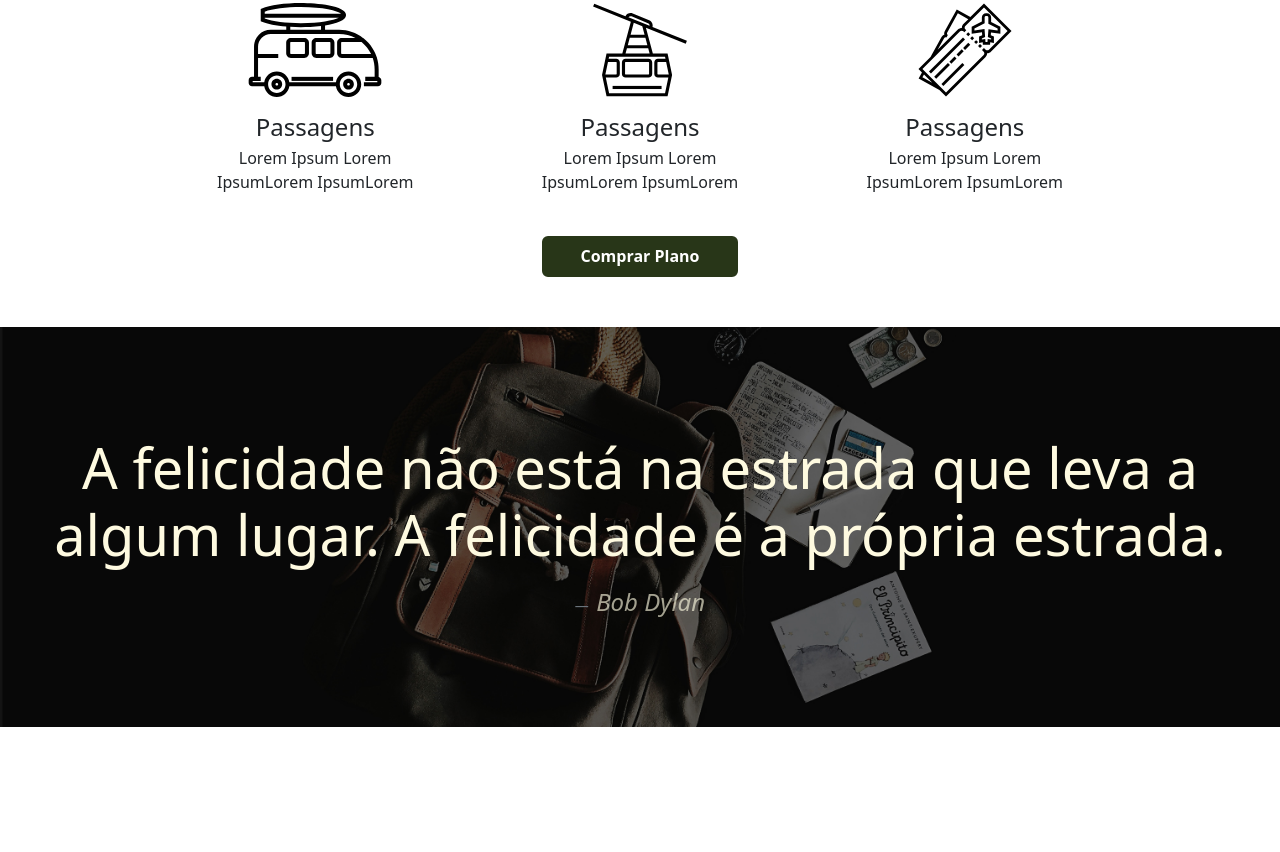
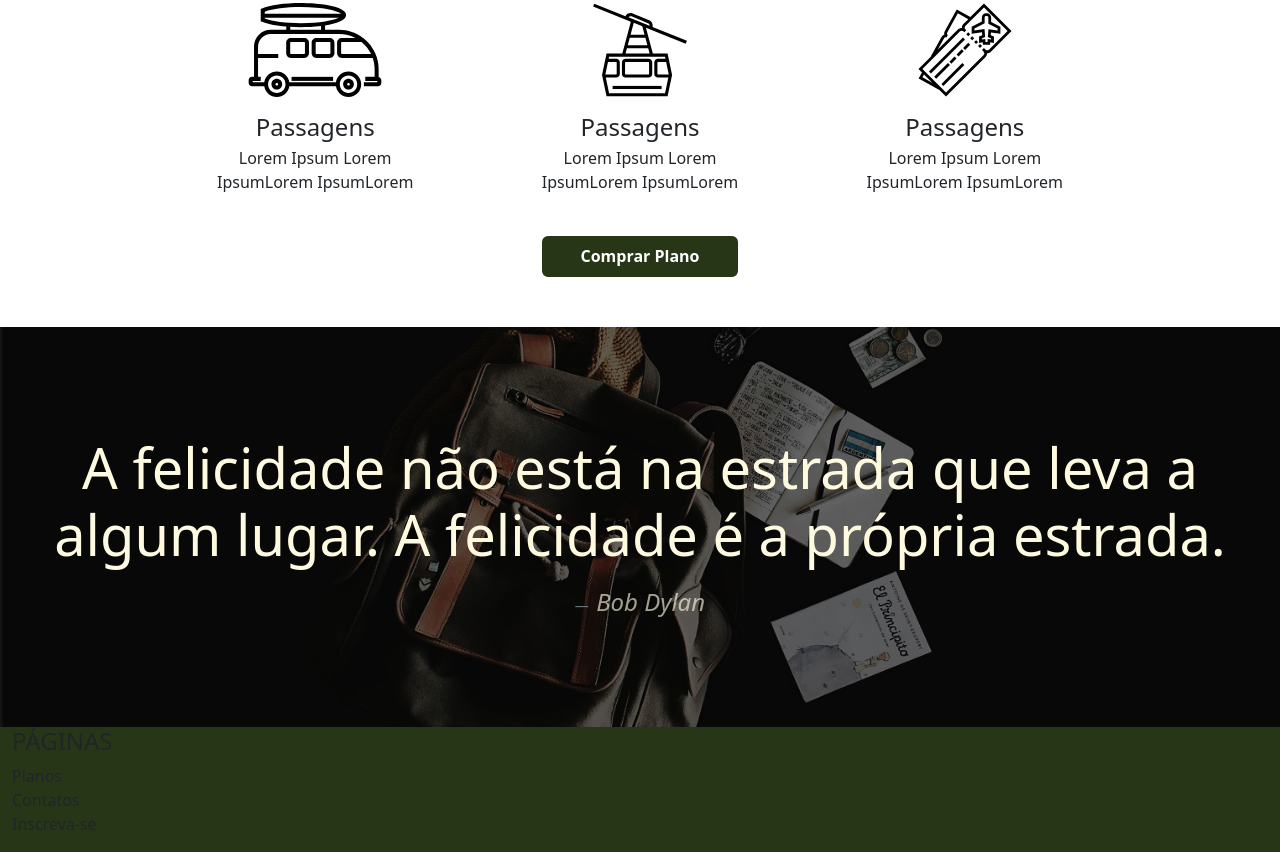
Before and after one commit to rafaoshikawa/tripgo, a plain HTML site: page src/index.html in a window 1280 px wide. Shown: the part 910-1762 px from the top of the page. Before the commit the page ends 1637 px from the top, so only its background shows below. Drawn offline with nearby package versions, Linux system fonts and the light colour scheme.

Commit message:
second commit

```diff
--- a/src/index.html
+++ b/src/index.html
@@ -257,7 +257,12 @@
     <footer>
       <div class="container row">
         <div class="pages col">
-
+          <h6 class="h4">PÁGINAS</h6>
+          <ul>
+            <li><a href="#">Planos</a></li>
+            <li><a href="#">Contatos</a></li>
+            <li><a href="#">Inscreva-se</a></li>
+          </ul>
         </div>
       </div>
     </footer>
--- /dev/null
+++ b/src/styles/global/global.css
@@ -0,0 +1,8 @@
+ul,
+li, a {
+  list-style: none;
+  padding: 0 !important;
+  margin: 0;
+  text-decoration: none !important;
+  color: inherit !important;
+}
--- a/src/styles/main.css
+++ b/src/styles/main.css
@@ -7,3 +7,4 @@
 @import "./quote/quote.css";
 @import "./vantagens/vantagens.css";
 @import "./footer/footer.css";
+@import "./global/global.css";
```
